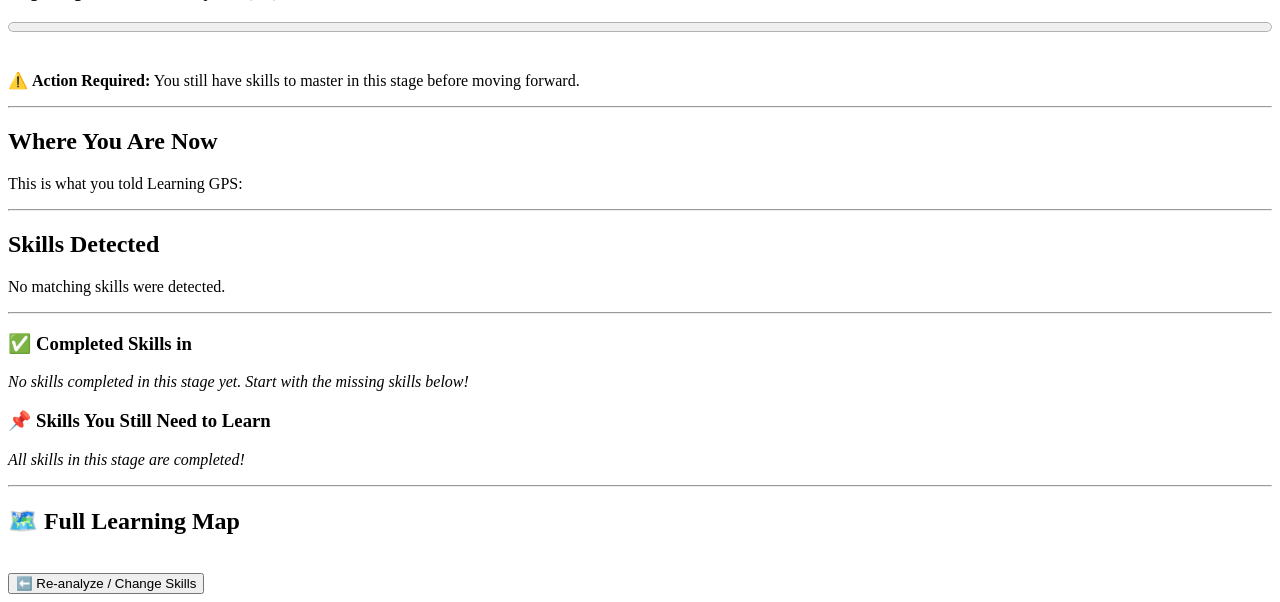
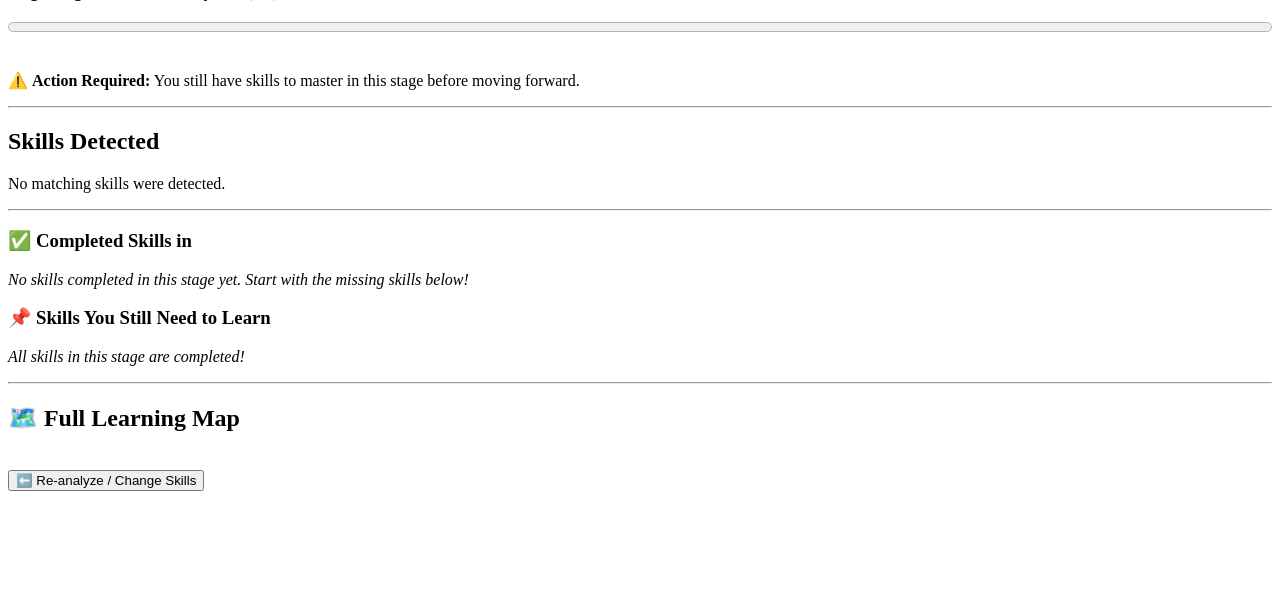
Before and after one commit to yelzz-hub/learning-gps, a Flask app: template templates/result.html in a window 1280 px wide. Shown: the part 250-852 px from the top of the page. After the commit the page ends 741 px from the top, so only its background shows below. Run offline with Flask 3, Linux system fonts and the light colour scheme; the template is opened without the code that fills it, so the values that code supplies are empty.

Commit message:
refactor: remove unused code and fix typos

```diff
--- a/app.py
+++ b/app.py
@@ -9,27 +9,6 @@
         learning_map = json.load(file)
     return learning_map
 
-def find_matching_skills(learning_story, learning_map):
-    matched_skills = []
-
-    cleaned_story = learning_story.lower()
-    for char in ['"', "'", ',', '.', '!', '?', '(', ')']:
-        cleaned_story = cleaned_story.replace(char, " ")
-
-    words = cleaned_story.split()
-
-    for stage in learning_map["stages"]:
-        for skill in stage["skills"]:
-            skill_lower = skill.lower()
-
-            if " " not in skill_lower:
-                if skill_lower in words:
-                    matched_skills.append(skill)
-            else:
-                if skill_lower in cleaned_story:
-                    matched_skills.append(skill)
-
-    return matched_skills
 
 def calculate_stage_scores(matched_skills, learning_map):
     stage_scores = []
@@ -48,25 +27,6 @@
         })
 
     return stage_scores
-
-def find_current_stage(stage_scores):
-    current_stage = stage_scores[0]
-
-    for stage in stage_scores:
-        if stage["score"] > current_stage["score"]:
-            current_stage = stage
-
-    return current_stage
-
-def find_current_stage_by_progress(stage_scores, learning_map):
-    for index, stage_score in enumerate(stage_scores):
-
-        stage = learning_map["stages"][index]
-        total_skills = len(stage["skills"])
-        if stage_score["score"] < total_skills:
-            return stage_score
-
-    return stage_scores[-1]
 
 def find_current_stage_by_order(learning_map, matched_skills):
     for stage in learning_map["stages"]:
@@ -216,7 +176,6 @@
     return render_template(
         "result.html",
         goal=goal,
-        learning_story="Selected via checkbox list",
         learning_map=learning_map,
         matched_skills=matched_skills,
         current_stage=current_stage,
--- a/templates/result.html
+++ b/templates/result.html
@@ -27,7 +27,7 @@
             <br><br>
 
             {% if stage_completion.is_complete %}
-                <p>🎊 <strong>Congratulations!</strong> You have completed all skill in this stage!</p>
+                <p>🎊 <strong>Congratulations!</strong> You have completed all skills in this stage!</p>
                 {% if next_stage %}
                     <p>🚀 <strong>Next Up:</strong> Prepare to start <strong>{{ next_stage.name }}</strong></p>
                 {% endif %}
@@ -38,12 +38,6 @@
             <p>🏆 <strong>Awesome Job!</strong> You have completed the entire roadmap!</p>
         {% endif %}
     </div>
-
-    <hr>
-
-    <h2>Where You Are Now</h2>
-    <p>This is what you told Learning GPS:</p>
-    <p>{{ learning_story }}</p>
 
     <hr>
 
```
